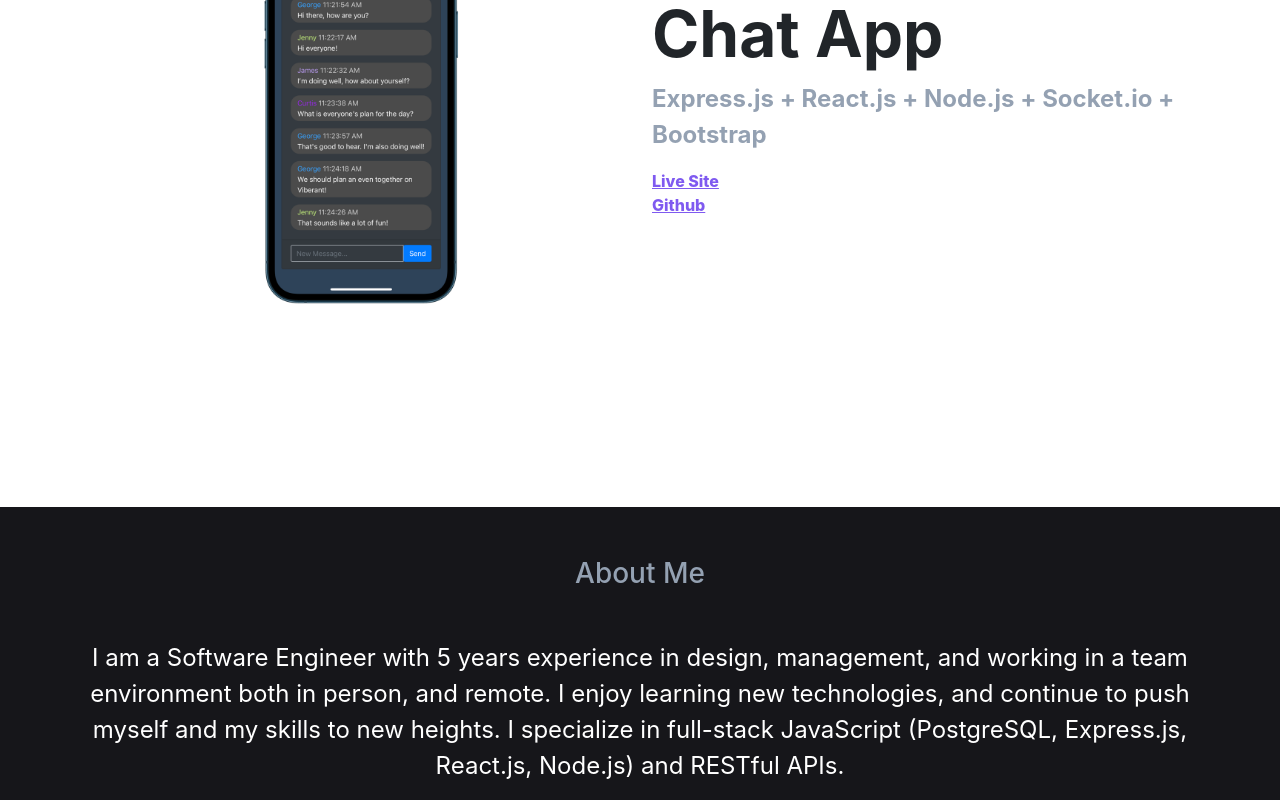
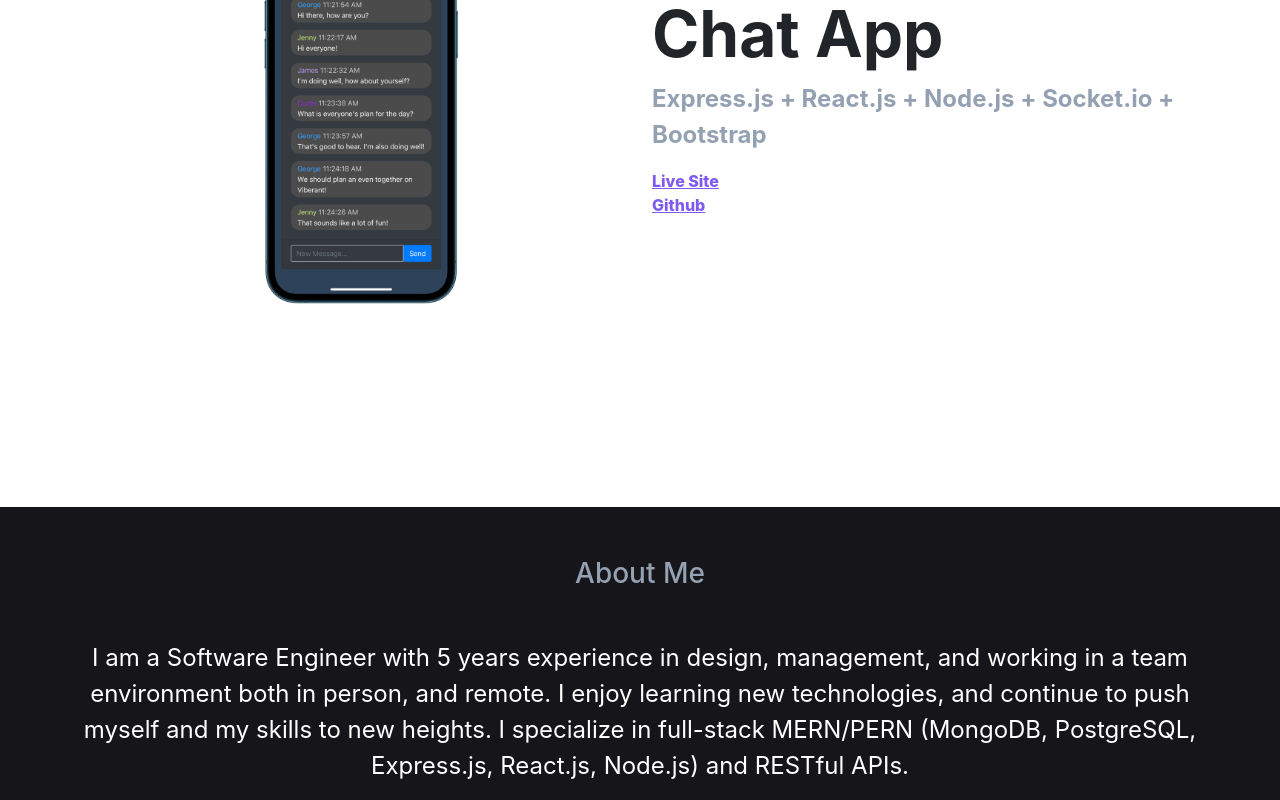
Before and after one commit to Consecratio/portfolio, a React (Create React App) app: page / in a window 1280 px wide. Shown: the part 3326-4126 px from the top of the page. Built offline with nearby package versions, Linux system fonts and the light colour scheme.

Commit message:
altered About Me section

```diff
--- a/src/components/AboutMe.jsx
+++ b/src/components/AboutMe.jsx
@@ -13,7 +13,7 @@ const AboutMe = () => {
                 <Row>
                     <Col>
                         <p className="about-me-text text-center">
-                            I am a Software Engineer with 5 years experience in design, management, and working in a team environment both in person, and remote. I enjoy learning new technologies, and continue to push myself and my skills to new heights. I specialize in full-stack JavaScript (PostgreSQL, Express.js, React.js, Node.js) and RESTful APIs.
+                            I am a Software Engineer with 5 years experience in design, management, and working in a team environment both in person, and remote. I enjoy learning new technologies, and continue to push myself and my skills to new heights. I specialize in full-stack MERN/PERN (MongoDB, PostgreSQL, Express.js, React.js, Node.js) and RESTful APIs.
                         </p>
                     </Col>
                 </Row>
```
